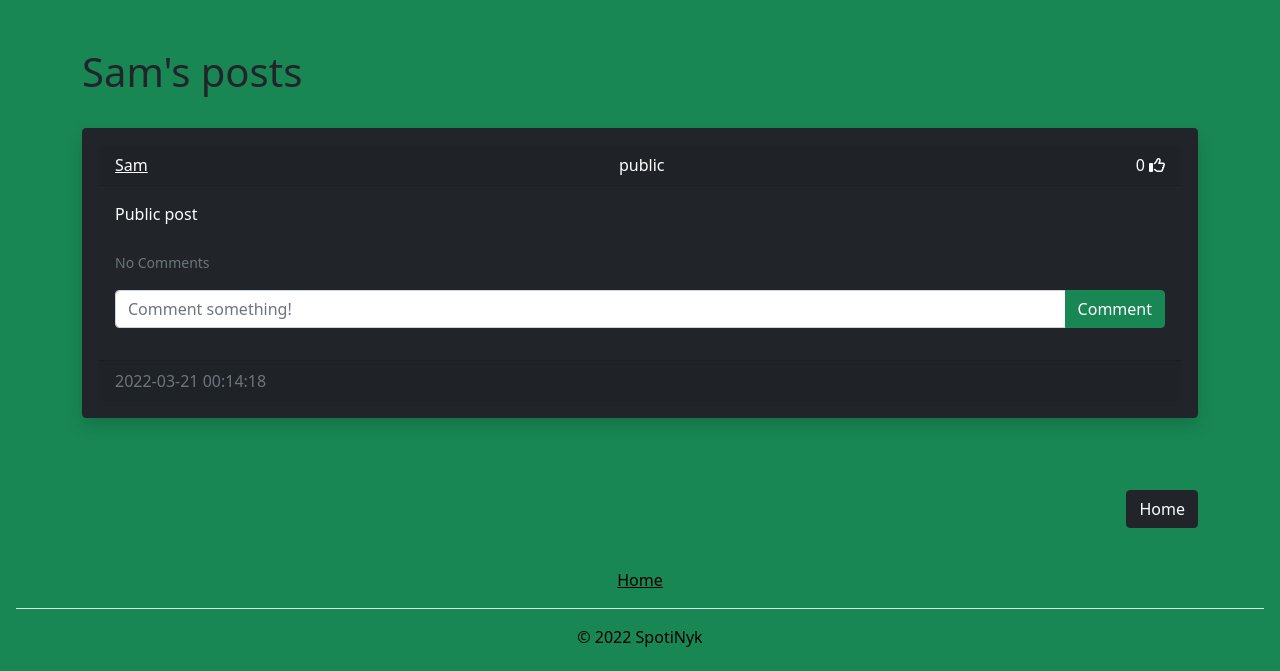
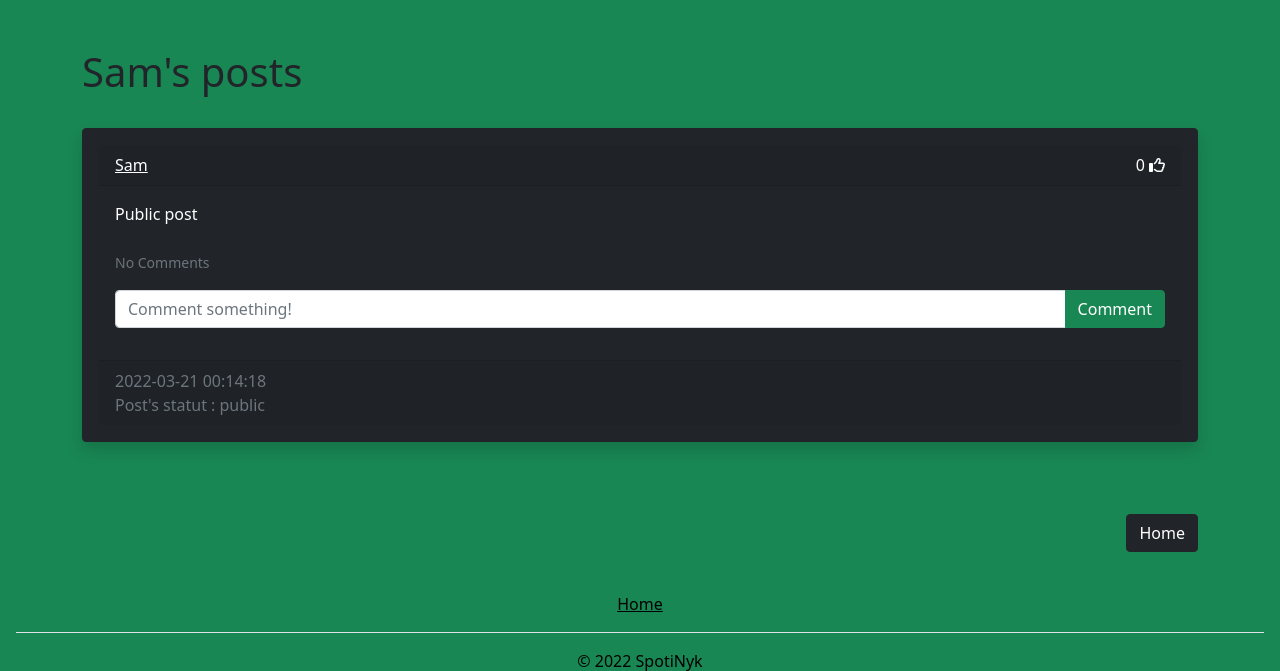
Before and after one commit to sambarthazon/WebsiteProject-UQAC, a Flask app: page /posts/show/Sam in a window 1280 px wide. Shown: the part 72-743 px from the top of the page. Before the commit the page ends 719 px from the top, so only its background shows below. Run offline with Flask 2, Linux system fonts and the light colour scheme; data comes from the database, SQL or seed files in the repository; data that the repository does not hold is empty; some libraries are stand-ins or nearby versions.

Commit message:
Update posts_div.html

```diff
--- a/website/templates/posts_div.html
+++ b/website/templates/posts_div.html
@@ -11,7 +11,6 @@
       <div class="shadow p-3 mb-5 bg-dark rounded card border-dark">
         <div class="card-header d-flex justify-content-between align-items-center">
           <a href="/posts/show/{{post.user.username}}" style="color: #ffffff;">{{post.user.username}}</a>
-          <a style="color: #ffffff;">{{post.visibility}}</a>
           <div style="color:#ffffff;">
             <span id="likes-count-{{post.id}}">
             {{ post.likes|length }}</span>
@@ -109,7 +108,12 @@
             <button type="submit" class="btn btn-success">Comment</button>
           </form>
         </div>
-        <div class="card-footer text-muted">{{post.date_created}}</div>
+          <div class="card-footer text-muted">
+            {{post.date_created}}
+            <div>
+              Post's statut : {{post.visibility}}
+            </div>
+          </div>
       </div>
       <br/ >
       {% endif %}
@@ -119,7 +123,7 @@
     <div align="right">
       <a href="/post/create/public">
         <button type="button" class="btn btn-dark btn-lg">
-          Create a public post
+          Create a post
         </button>
       </a>
     </div>
```
